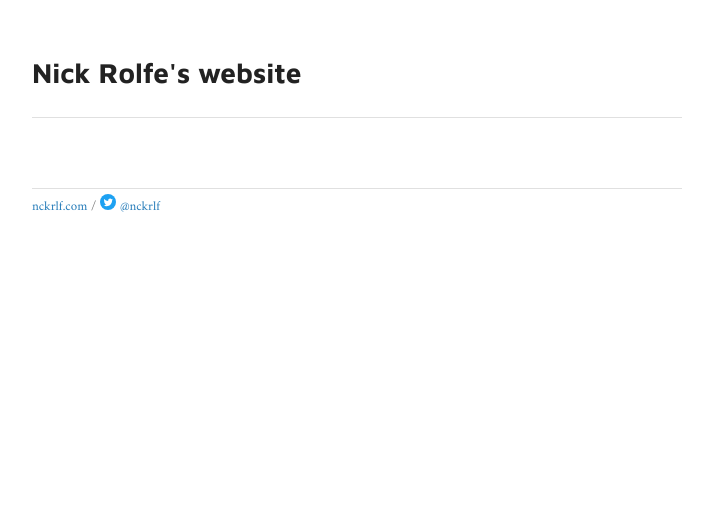
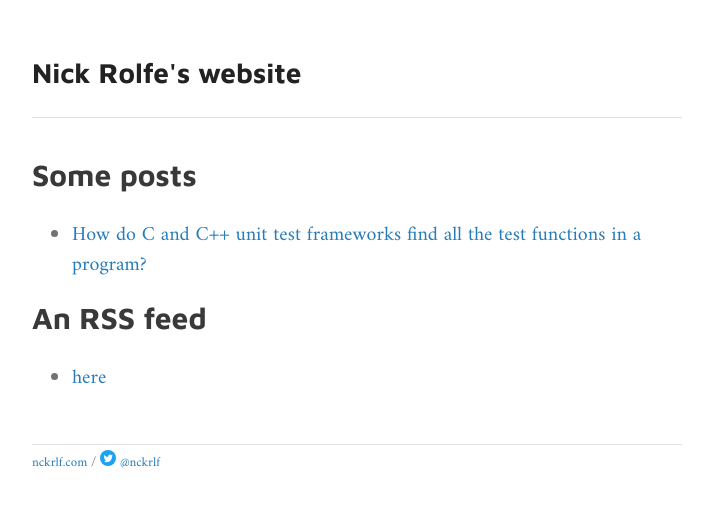
Before and after one commit to nickrolfe/nckrlf.com, a Jekyll site: the page built from index.md, in a window 1280 px wide. Shown: the top 507 px of the page, without its empty margins (283-996 px from the left). Built offline with Jekyll 4.4.1, drawn with Linux system fonts in a browser that asks for light colours; a file with an impossible date is left out.

Commit message:
fix date, really

```diff
--- a/_posts/2018-02-02-finding-unit-tests.markdown
+++ b/_posts/2018-02-02-finding-unit-tests.markdown
@@ -331,7 +331,7 @@ Here's what I learned:
 * Compilers let us control which section our `TestInfo` structures get placed in with some special attributes.
 * Linkers will find and group together all variables that were placed in a particular section.
 * Linkers can also provide us with symbols to mark the start and end of that section, so we know exactly where it put all the `TestInfo` structures.
-* Platform-specific and other gory implementation details can be hidden away with some carefully-crafted macros. Have a look at an example implementation including macros [on GitHub](https://gist.github.com/nickrolfe/ffc9b1c02381b9dc17c975b98db42172) to see what I mean. There's some really hairy code in there --- but the test functions themselves are squeaky clean.
+* Platform-specific and other gory implementation details can be hidden away with some carefully-crafted macros. Have a look at an example implementation including macros [on Github](https://gist.github.com/nickrolfe/ffc9b1c02381b9dc17c975b98db42172) to see what I mean. There's some really hairy code in there --- but the test functions themselves are squeaky clean.
 
 Thanks for reading!
 
```
Also changed, not shown: other parts of _posts/2018-02-02-finding-unit-tests.markdown (+1 -1 lines).
